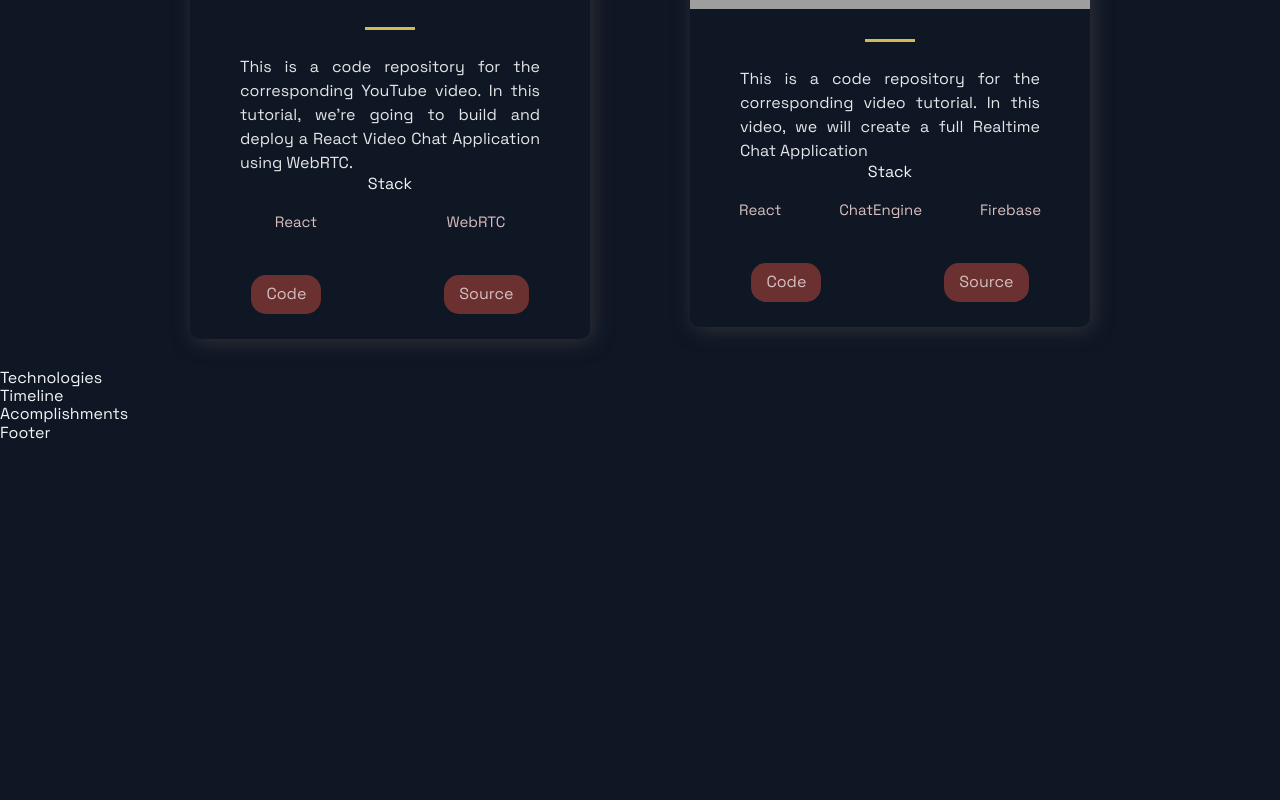
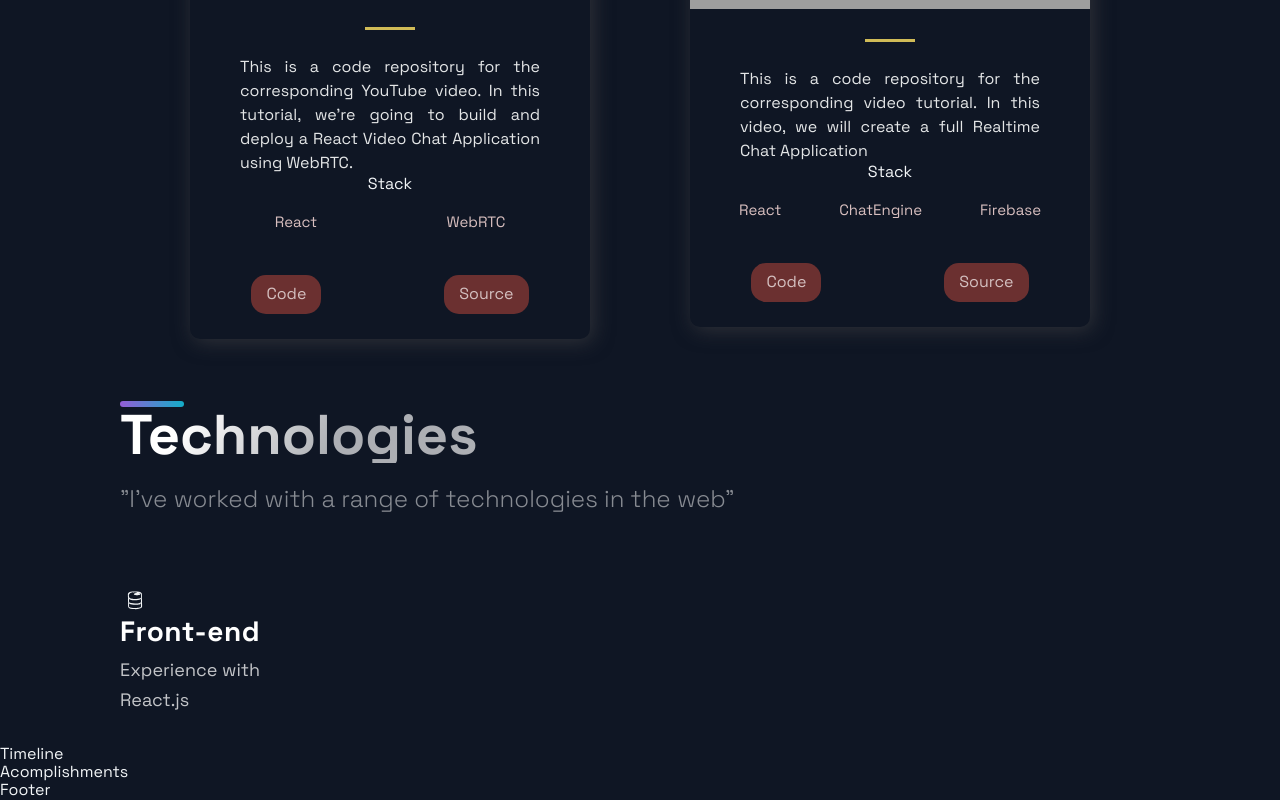
Before and after one commit to maciekpastuszak/portfolio-mp, a Next.js app: page / in a window 1280 px wide. Shown: the part 2439-3239 px from the top of the page. Before the commit the page ends 2882 px from the top, so only its background shows below. Built offline with nearby package versions, Linux system fonts and the light colour scheme; grey boxes are pictures that could not be loaded.

Commit message:
develop technology section

```diff
--- a/src/components/Technologies/Technologies.tsx
+++ b/src/components/Technologies/Technologies.tsx
@@ -4,9 +4,25 @@
 import { List, ListContainer, ListItem, ListParagraph, ListTitle } from './TechnologiesStyles';
 
 const Technologies = () =>  (
-  <div>
-    Technologies
-  </div>
+  <Section id="tech">
+    <SectionDivider />
+    <SectionTitle>Technologies</SectionTitle>
+    <SectionText>
+      "I've worked with a range of technologies in the web"
+    </SectionText>
+    <List>
+      <ListItem>
+        <DiFirebase size="3rem" />
+        <ListContainer>
+          <ListTitle>Front-end</ListTitle>
+          <ListParagraph>
+            Experience with <br />
+            React.js
+          </ListParagraph>
+        </ListContainer>
+      </ListItem>
+    </List>
+  </Section>
 );
 
 export default Technologies;
```
